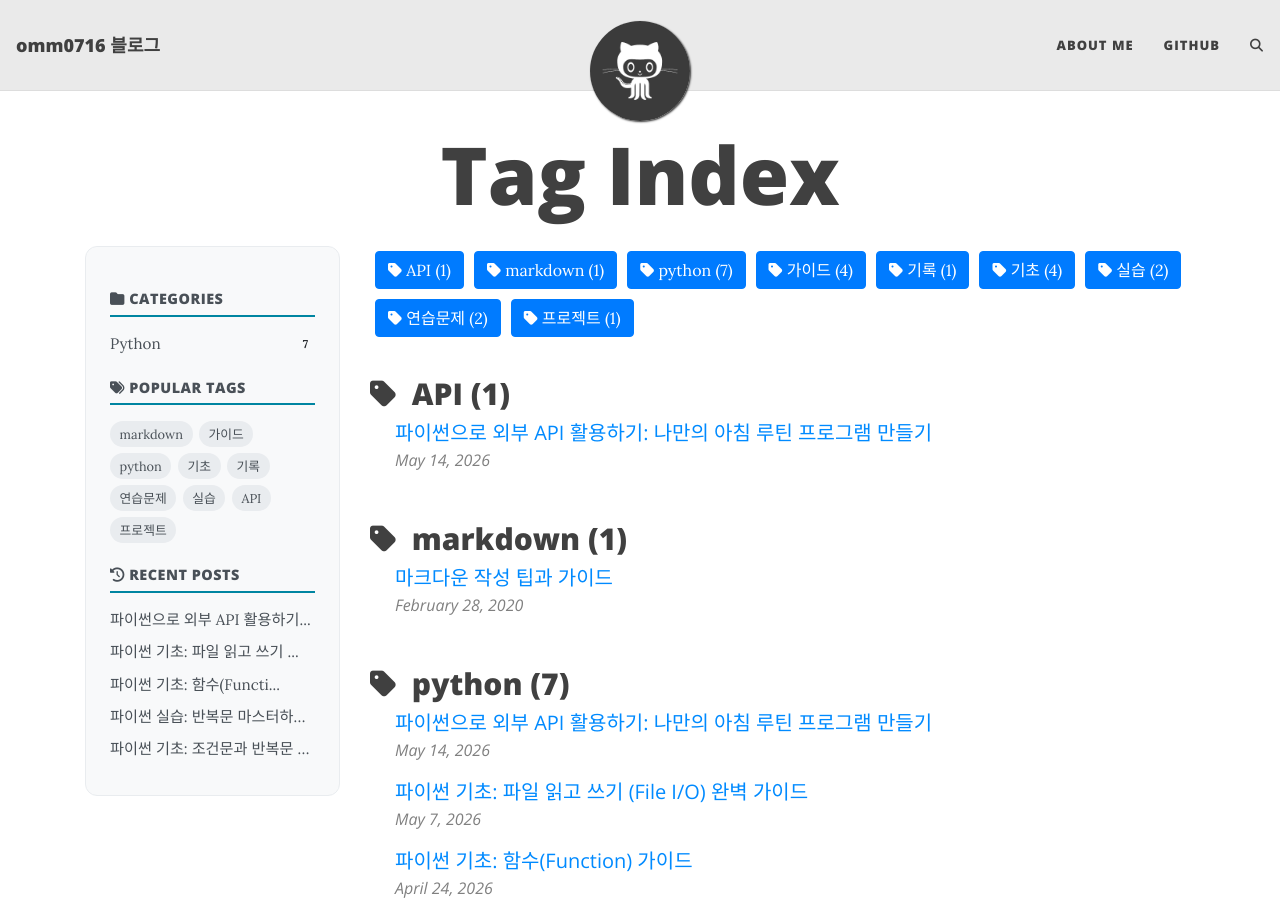
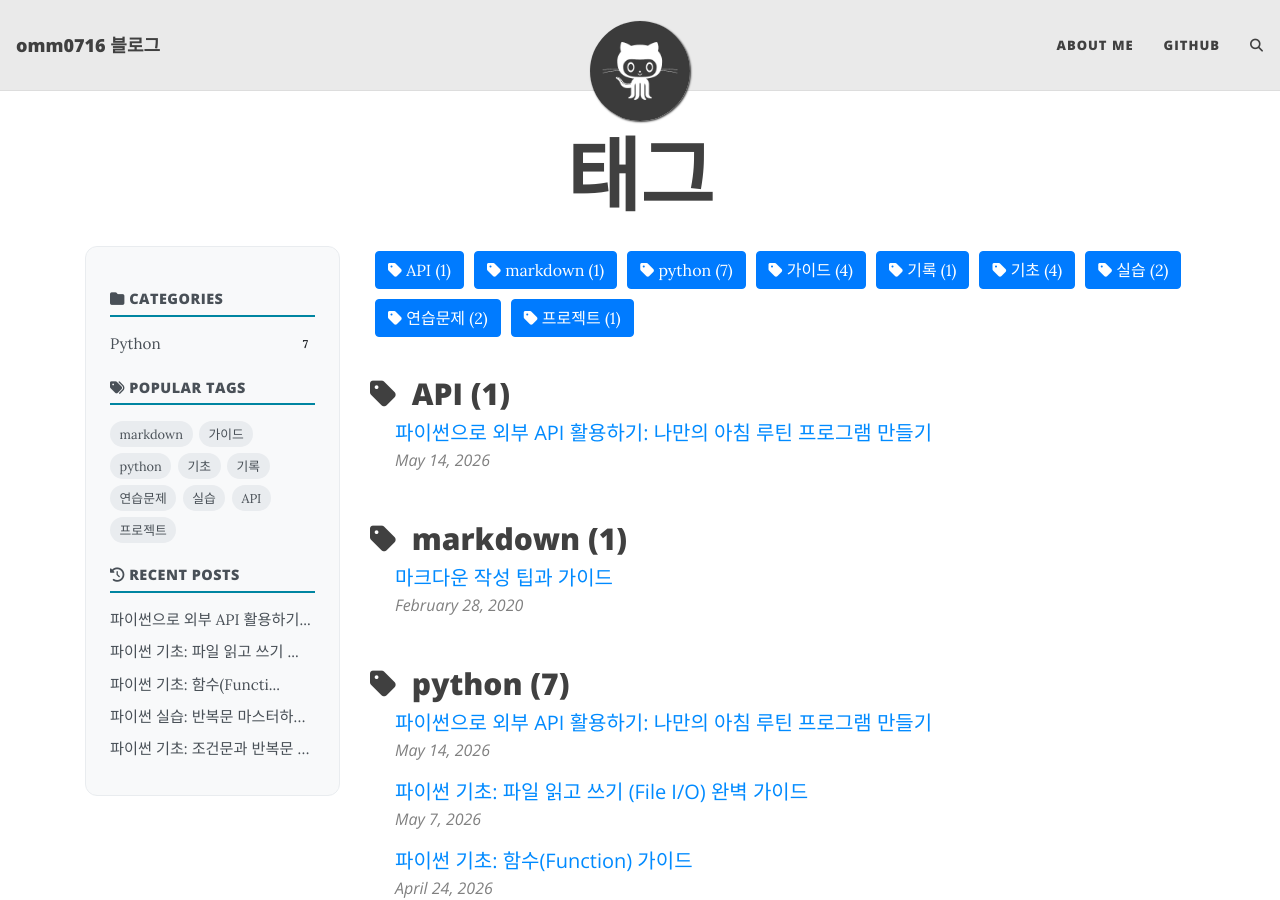
Before and after one commit to omm0716/omm0716.github.io, a Jekyll site: the page built from tags.html, in a window 1280 px wide and 900 px high. Built offline with Jekyll 4.4.1, drawn with Linux system fonts in a browser that asks for light colours; comment, search, counter and statistics services are not loaded.

Commit message:
Update tags.html

```diff
--- a/tags.html
+++ b/tags.html
@@ -1,6 +1,6 @@
 ---
 layout: page
-title: 'Tag Index'
+title: '태그'
 ---
 
 {% assign date_format = site.date_format | default: "%B %-d, %Y" %}
```
